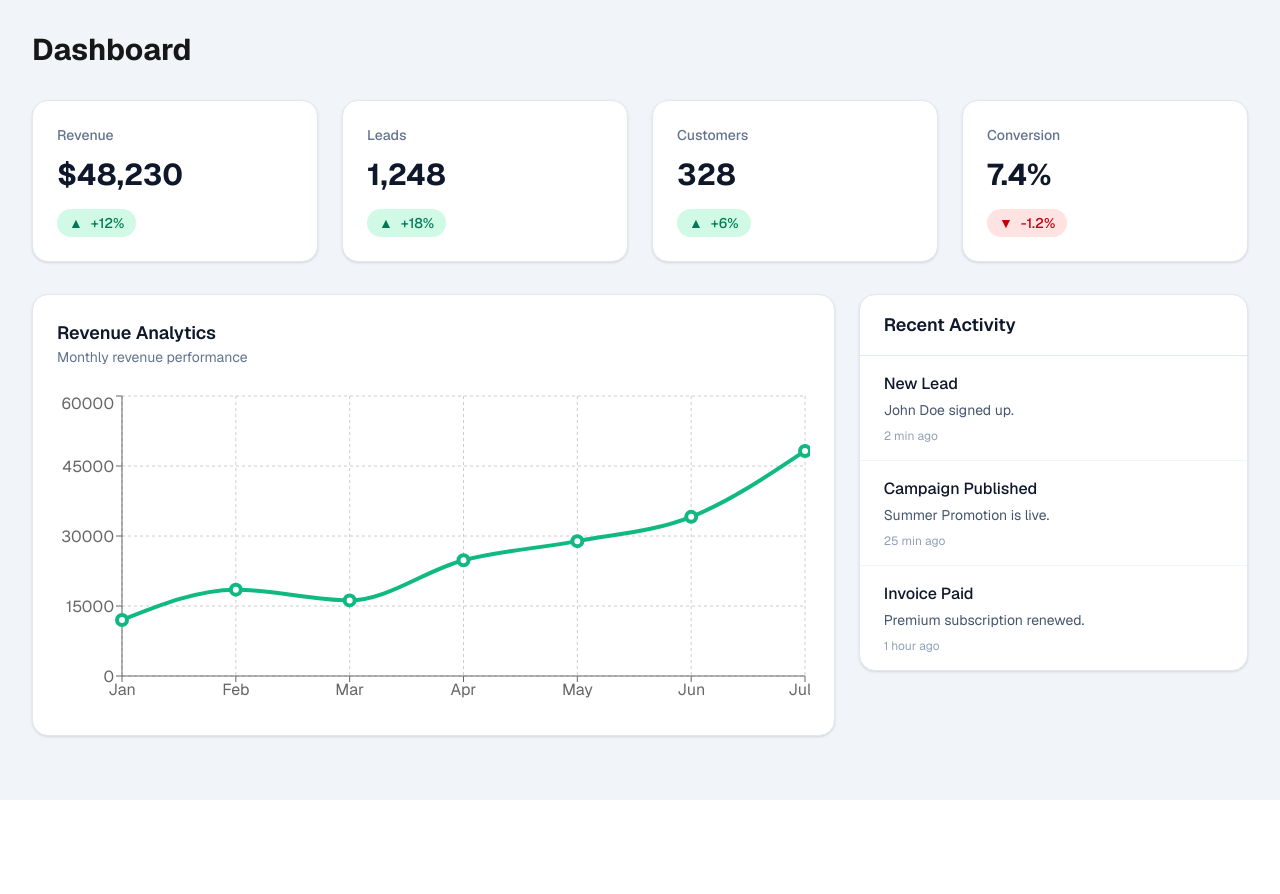
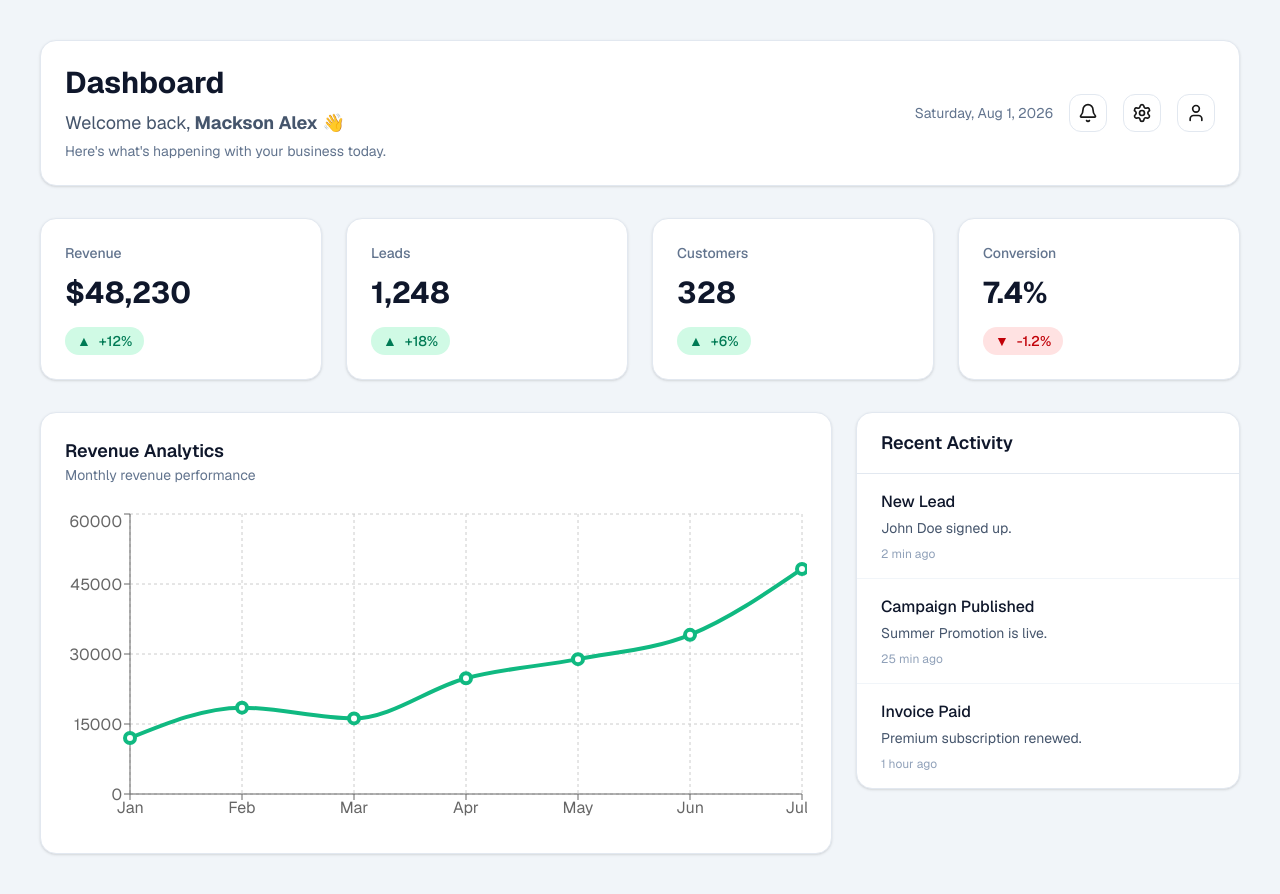
Before and after one commit to GrowthPilot247/GrowthPilot, a Next.js app: page /dashboard in a window 1280 px wide. Before the commit the page ends 800 px from the top, so only its background shows below. Built offline with nearby package versions, Linux system fonts and the light colour scheme.

Commit message:
Build Dashboard Header

```diff
--- a/app/dashboard/page.tsx
+++ b/app/dashboard/page.tsx
@@ -1,13 +1,16 @@
+import { DashboardHeader } from "@/app/features/dashboard/components/DashboardHeader";
 import { dashboardData } from "@/app/features/dashboard/constants/mockDashboard";
 import { KpiCard } from "@/app/features/dashboard/components/KpiCard";
 import { ActivityFeed } from "@/app/features/dashboard/components/ActivityFeed";
 import { RevenueChart } from "@/app/features/dashboard/components/RevenueChart";
+
 export default function DashboardPage() {
   return (
-    <main className="min-h-screen bg-slate-100 p-8">
-      <h1 className="mb-8 text-3xl font-bold">
-        Dashboard
-      </h1>
+    <main className="min-h-screen bg-slate-100 p-10">
+      <DashboardHeader
+        title="Dashboard"
+        userName="Mackson Alex"
+      />
 
       {/* KPI Cards */}
       <div className="grid gap-6 md:grid-cols-2 xl:grid-cols-4">
@@ -24,14 +27,12 @@ export default function DashboardPage() {
 
       {/* Dashboard Widgets */}
       <div className="mt-8 grid gap-6 lg:grid-cols-3">
-        {/* Revenue Chart Placeholder */}
         <div className="lg:col-span-2">
-  <RevenueChart
-    data={dashboardData.revenue}
-  />
-</div>
+          <RevenueChart
+            data={dashboardData.revenue}
+          />
+        </div>
 
-        {/* Activity Feed */}
         <div>
           <ActivityFeed
             items={dashboardData.activities}
--- /dev/null
+++ b/app/features/dashboard/components/DashboardHeader/DashboardHeader.tsx
@@ -0,0 +1,52 @@
+"use client";
+
+import { Bell, Settings, User } from "lucide-react";
+import { DashboardHeaderProps } from "./DashboardHeader.types";
+
+export function DashboardHeader({
+  title,
+  userName,
+}: DashboardHeaderProps) {
+  const today = new Date().toLocaleDateString("en-US", {
+    weekday: "long",
+    month: "short",
+    day: "numeric",
+    year: "numeric",
+  });
+
+  return (
+    <header className="mb-8 flex flex-col gap-6 rounded-2xl border border-slate-200 bg-white p-6 shadow-sm lg:flex-row lg:items-center lg:justify-between">
+      <div>
+        <h1 className="text-3xl font-bold text-slate-900">
+          {title}
+        </h1>
+
+        <p className="mt-2 text-lg text-slate-600">
+          Welcome back, <strong>{userName}</strong> 👋
+        </p>
+
+        <p className="mt-1 text-sm text-slate-500">
+          Here's what's happening with your business today.
+        </p>
+      </div>
+
+      <div className="flex items-center gap-4">
+        <span className="text-sm text-slate-500">
+          {today}
+        </span>
+
+        <button className="rounded-xl border border-slate-200 p-2 transition hover:bg-slate-100">
+          <Bell size={20} />
+        </button>
+
+        <button className="rounded-xl border border-slate-200 p-2 transition hover:bg-slate-100">
+          <Settings size={20} />
+        </button>
+
+        <button className="rounded-xl border border-slate-200 p-2 transition hover:bg-slate-100">
+          <User size={20} />
+        </button>
+      </div>
+    </header>
+  );
+}
--- /dev/null
+++ b/app/features/dashboard/components/DashboardHeader/DashboardHeader.types.ts
@@ -0,0 +1,4 @@
+export interface DashboardHeaderProps {
+  title: string;
+  userName: string;
+}
--- /dev/null
+++ b/app/features/dashboard/components/DashboardHeader/index.ts
@@ -0,0 +1,5 @@
+export { DashboardHeader } from "./DashboardHeader";
+
+export type {
+  DashboardHeaderProps,
+} from "./DashboardHeader.types";
--- a/package.json
+++ b/package.json
@@ -10,6 +10,7 @@
   },
   "dependencies": {
     "clsx": "^2.1.1",
+    "lucide-react": "^1.28.0",
     "next": "16.2.12",
     "react": "19.2.4",
     "react-dom": "19.2.4",
```
Also changed, not shown: 1 other file (tests, documents, lock files or other folders).
